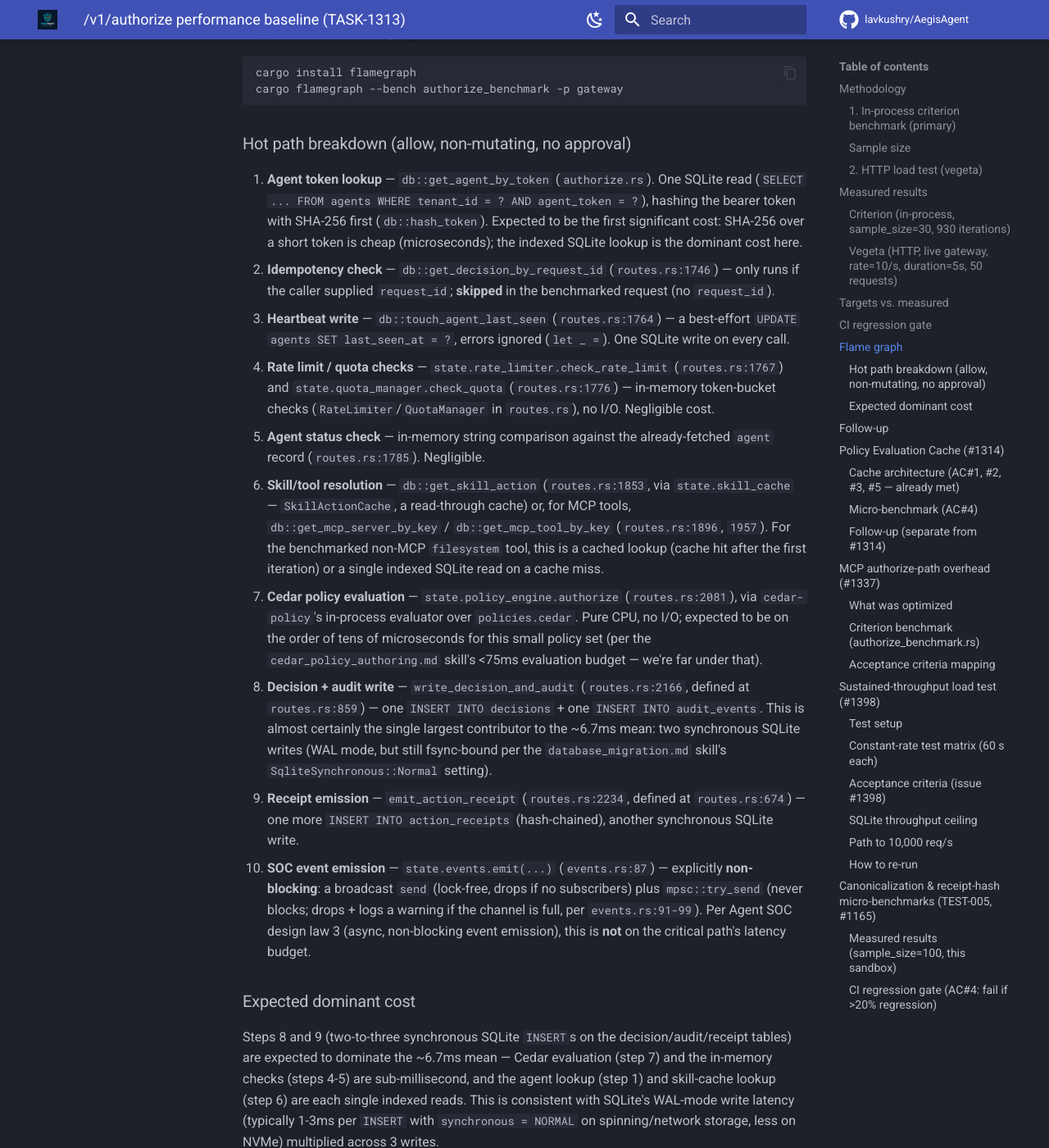
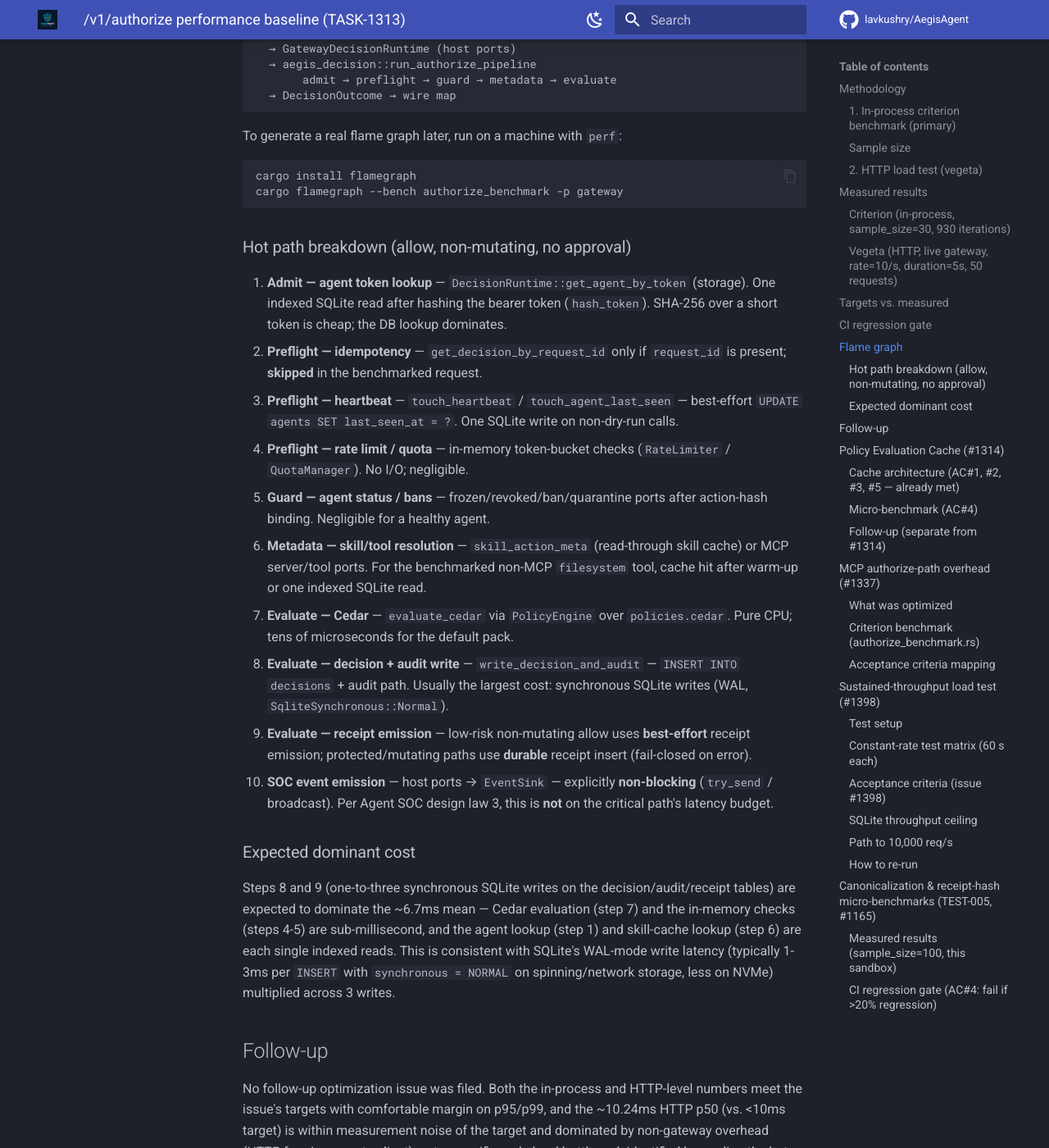
Before and after one commit to lavkushry/AegisAgent, an MkDocs documentation site: the page built from docs/performance-baseline.md, in a window 1280 px wide and 1400 px high, scrolled down 4455 px. Shown: the whole window at 82% size. Built offline with MkDocs 1.6.1 and Material for MkDocs 9.7.7, drawn with Linux system fonts in a browser that asks for light colours; comment, search, counter and statistics services are not loaded; some of the changed text lies outside the part shown.

Commit message:
docs: refresh performance baseline hot path for typed authorize pipeline
Rewrite the flame-graph code-reading section to describe
run_authorize_pipeline stages and host ports instead of obsolete
authorize.rs line numbers. Point Technical Design corpus test at
authorize_tests.rs.

````diff
--- a/docs/performance-baseline.md
+++ b/docs/performance-baseline.md
@@ -180,8 +180,16 @@ real regressions — this PR establishes the mechanism and a starting point.
 `cargo-flamegraph` / `perf` require kernel capabilities (`perf_event_open`)
 not available in this sandbox, and there's no `sudo` to install them. Per the
 issue's guidance, this section is a **code-reading analysis** of the hot path
-as a substitute, with `src/src/routes/authorize.rs` line references for
-`authorize_action` (starts at line 1682):
+as a substitute. The live path is:
+
+```text
+authorize_action (thin REST)
+  → AuthorizeContext
+  → GatewayDecisionRuntime (host ports)
+  → aegis_decision::run_authorize_pipeline
+       admit → preflight → guard → metadata → evaluate
+  → DecisionOutcome → wire map
+```
 
 To generate a real flame graph later, run on a machine with `perf`:
 ```bash
@@ -191,54 +199,36 @@ cargo flamegraph --bench authorize_benchmark -p gateway
 
 ### Hot path breakdown (allow, non-mutating, no approval)
 
-1. **Agent token lookup** — `db::get_agent_by_token` (`authorize.rs`). One
-   SQLite read (`SELECT ... FROM agents WHERE tenant_id = ? AND agent_token =
-   ?`), hashing the bearer token with SHA-256 first (`db::hash_token`).
-   Expected to be the first significant cost: SHA-256 over a short token is
-   cheap (microseconds); the indexed SQLite lookup is the dominant cost here.
-2. **Idempotency check** — `db::get_decision_by_request_id` (`routes.rs:1746`)
-   — only runs if the caller supplied `request_id`; **skipped** in the
-   benchmarked request (no `request_id`).
-3. **Heartbeat write** — `db::touch_agent_last_seen` (`routes.rs:1764`) — a
-   best-effort `UPDATE agents SET last_seen_at = ?`, errors ignored
-   (`let _ =`). One SQLite write on every call.
-4. **Rate limit / quota checks** — `state.rate_limiter.check_rate_limit`
-   (`routes.rs:1767`) and `state.quota_manager.check_quota` (`routes.rs:1776`)
-   — in-memory token-bucket checks (`RateLimiter`/`QuotaManager` in
-   `routes.rs`), no I/O. Negligible cost.
-5. **Agent status check** — in-memory string comparison against the
-   already-fetched `agent` record (`routes.rs:1785`). Negligible.
-6. **Skill/tool resolution** — `db::get_skill_action` (`routes.rs:1853`, via
-   `state.skill_cache` — `SkillActionCache`, a read-through cache) or, for MCP
-   tools, `db::get_mcp_server_by_key` / `db::get_mcp_tool_by_key`
-   (`routes.rs:1896`, `1957`). For the benchmarked non-MCP `filesystem` tool,
-   this is a cached lookup (cache hit after the first iteration) or a single
-   indexed SQLite read on a cache miss.
-7. **Cedar policy evaluation** — `state.policy_engine.authorize`
-   (`routes.rs:2081`), via `cedar-policy`'s in-process evaluator over
-   `policies.cedar`. Pure CPU, no I/O; expected to be on the order of tens of
-   microseconds for this small policy set (per the
-   `cedar_policy_authoring.md` skill's <75ms evaluation budget — we're far
-   under that).
-8. **Decision + audit write** — `write_decision_and_audit` (`routes.rs:2166`,
-   defined at `routes.rs:859`) — one `INSERT INTO decisions` + one
-   `INSERT INTO audit_events`. This is almost certainly the single largest
-   contributor to the ~6.7ms mean: two synchronous SQLite writes (WAL mode,
-   but still fsync-bound per the `database_migration.md` skill's
-   `SqliteSynchronous::Normal` setting).
-9. **Receipt emission** — `emit_action_receipt` (`routes.rs:2234`, defined at
-   `routes.rs:674`) — one more `INSERT INTO action_receipts` (hash-chained),
-   another synchronous SQLite write.
-10. **SOC event emission** — `state.events.emit(...)` (`events.rs:87`) — explicitly
-    **non-blocking**: a broadcast `send` (lock-free, drops if no subscribers)
-    plus `mpsc::try_send` (never blocks; drops + logs a warning if the channel
-    is full, per `events.rs:91-99`). Per Agent SOC design law 3 (async,
-    non-blocking event emission), this is **not** on the critical path's
-    latency budget.
+1. **Admit — agent token lookup** — `DecisionRuntime::get_agent_by_token`
+   (storage). One indexed SQLite read after hashing the bearer token
+   (`hash_token`). SHA-256 over a short token is cheap; the DB lookup dominates.
+2. **Preflight — idempotency** — `get_decision_by_request_id` only if
+   `request_id` is present; **skipped** in the benchmarked request.
+3. **Preflight — heartbeat** — `touch_heartbeat` / `touch_agent_last_seen` —
+   best-effort `UPDATE agents SET last_seen_at = ?`. One SQLite write on
+   non-dry-run calls.
+4. **Preflight — rate limit / quota** — in-memory token-bucket checks
+   (`RateLimiter` / `QuotaManager`). No I/O; negligible.
+5. **Guard — agent status / bans** — frozen/revoked/ban/quarantine ports after
+   action-hash binding. Negligible for a healthy agent.
+6. **Metadata — skill/tool resolution** — `skill_action_meta` (read-through
+   skill cache) or MCP server/tool ports. For the benchmarked non-MCP
+   `filesystem` tool, cache hit after warm-up or one indexed SQLite read.
+7. **Evaluate — Cedar** — `evaluate_cedar` via `PolicyEngine` over
+   `policies.cedar`. Pure CPU; tens of microseconds for the default pack.
+8. **Evaluate — decision + audit write** — `write_decision_and_audit` —
+   `INSERT INTO decisions` + audit path. Usually the largest cost: synchronous
+   SQLite writes (WAL, `SqliteSynchronous::Normal`).
+9. **Evaluate — receipt emission** — low-risk non-mutating allow uses
+   **best-effort** receipt emission; protected/mutating paths use **durable**
+   receipt insert (fail-closed on error).
+10. **SOC event emission** — host ports → `EventSink` — explicitly
+    **non-blocking** (`try_send` / broadcast). Per Agent SOC design law 3,
+    this is **not** on the critical path's latency budget.
 
 ### Expected dominant cost
 
-Steps 8 and 9 (two-to-three synchronous SQLite `INSERT`s on the
+Steps 8 and 9 (one-to-three synchronous SQLite writes on the
 decision/audit/receipt tables) are expected to dominate the ~6.7ms mean —
 Cedar evaluation (step 7) and the in-memory checks (steps 4-5) are
 sub-millisecond, and the agent lookup (step 1) and skill-cache lookup (step 6)
````
Also changed, not shown: docs/AegisAgent_Technical_Design.md (+1 -1 lines).
